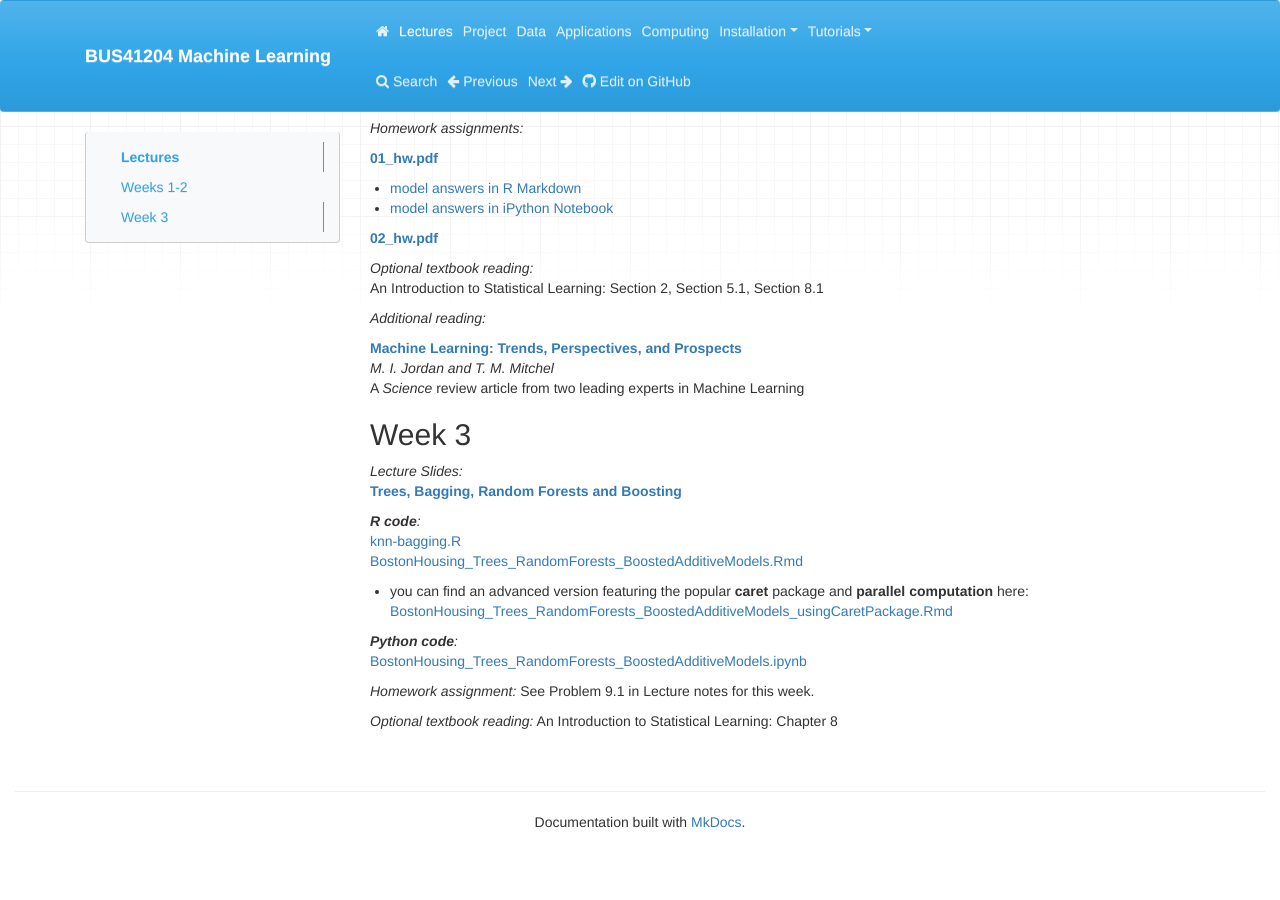
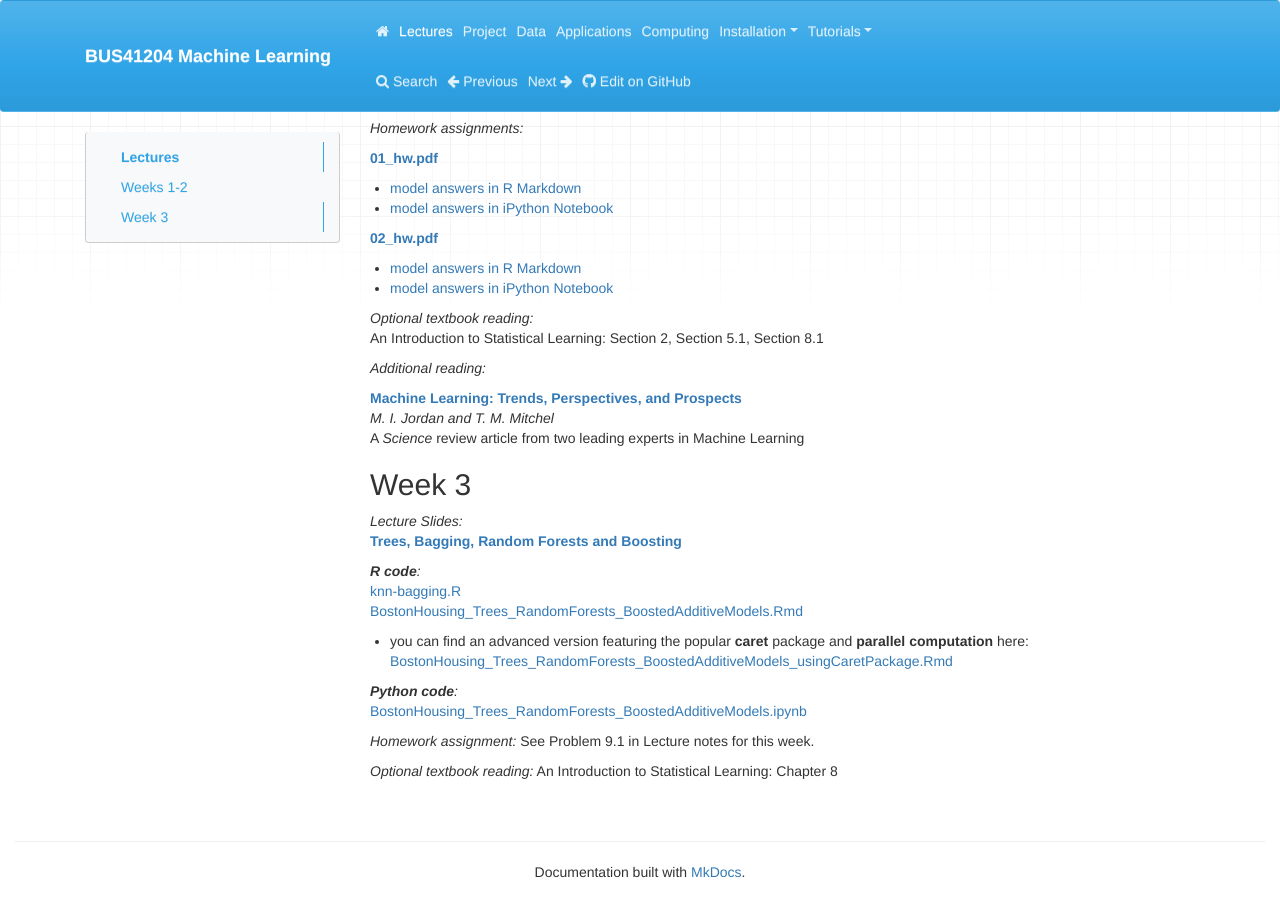
Before and after one commit to ChicagoBoothML/MachineLearning_Fall2015, an MkDocs documentation site: the page built from docs/Syllabus.md, in a window 1280 px wide and 900 px high, scrolled down 1032 px. Built offline with MkDocs 1.6.1, drawn with Linux system fonts in a browser that asks for light colours; nearby versions of some CDN libraries; old or Windows-style settings are respelled for this version of MkDocs; before the commit the page ends 1884 px from its top, so only the background shows below that.

Commit message:
upload Homework 02 solutions

```diff
--- a/docs/Syllabus.md
+++ b/docs/Syllabus.md
@@ -51,6 +51,8 @@ _Homework assignments:_ <br>
 
 [**02_hw.pdf**](Syllabus/02_hw.pdf)
 
+- [model answers in R Markdown](https://raw.githubusercontent.com/ChicagoBoothML/MachineLearning_Fall2015/master/Programming%20Scripts/Used%20Cars/R/UsedCars_HW02ans.Rmd)
+- [model answers in iPython Notebook](https://github.com/ChicagoBoothML/MachineLearning_Fall2015/blob/master/Programming%20Scripts/Used%20Cars/Python/UsedCars_HW02ans.ipynb)
 
 _Optional textbook reading:_ <br>
 An Introduction to Statistical Learning: Section 2, Section 5.1, Section 8.1
```
Also changed, not shown: 2 other files.
